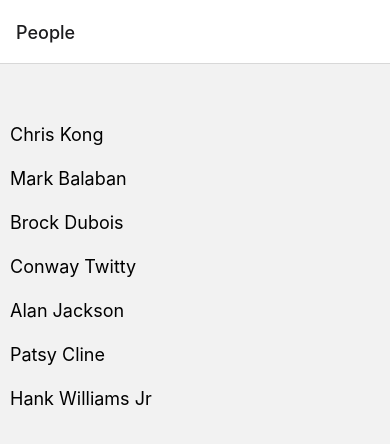
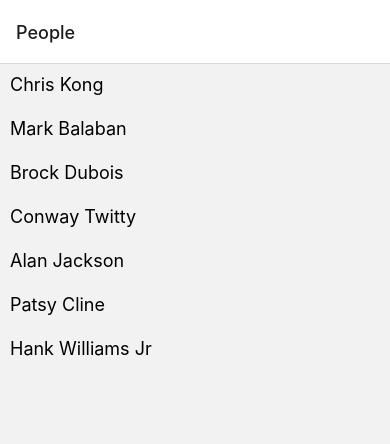
Before and after one commit to nithinyell/People, a React Native app: screen /People in a window 390 px wide. Shown: the top 444 px of the page. Built offline with nearby package versions, Linux system fonts and the light colour scheme.

Commit message:
updated navigation stack

```diff
--- a/App.js
+++ b/App.js
@@ -1,26 +1,11 @@
 import React from 'react';
-import {Text, View, StyleSheet} from 'react-native';
-import PeopleList from './src/modules/people/view/PeopleList';
 import BuildRoot from './src/navigation/navigation';
+import { NavigationContainer } from '@react-navigation/native';
 
-const styles = StyleSheet.create({
-  center: {
-    alignItems: 'center',
-  },
-});
-
-const Greeting = props => {
+const PeopleApp = () => {
   return (
-    <View style={styles.center}>
-      <Text>Hello {props.name}!</Text>
-    </View>
+      <BuildRoot/>
   );
 };
 
-const LotsOfGreetings = () => {
-  return (
-    <BuildRoot/>
-  );
-};
-
-export default LotsOfGreetings;
+export default PeopleApp;
--- a/src/modules/people/view-model/people-viewmodel.js
+++ b/src/modules/people/view-model/people-viewmodel.js
@@ -2,8 +2,9 @@
 
 import { useEffect, useState } from "react"
 import { mockPeopleList } from "../data/mock/peopleList";
+import Person from "../models/person";
 
-const PeopleViewModel = () => {
+const PeopleViewModel = (navigation) => {
     const[people, setPeople] = useState([]);
 
     useEffect(() => {
@@ -12,14 +13,26 @@ const PeopleViewModel = () => {
 
     const fetchPeople = async() => {
         try {
-            const peopleList = await mockPeopleList();
+            const response = await mockPeopleList();
+            const peopleList = response.people.map( (person) =>
+                new Person(
+                    person.name,
+                    person.email,
+                    person.emailType,
+                    person.phoneNumbers
+                )
+            );
             setPeople(peopleList)
         } catch(error) {
             // Retry option to user based on error type
         }
     }
 
-    return people;
+    const navigateToDetails = (person) => {
+        navigation.navigate("Person Details", { person })
+    };
+
+    return { people, navigateToDetails };
 }
 
 export { PeopleViewModel };
--- a/src/modules/people/view/PeopleList.js
+++ b/src/modules/people/view/PeopleList.js
@@ -5,8 +5,7 @@ import { PeopleViewModel } from "../view-model/people-viewmodel";
 
 const styles = StyleSheet.create({
     container: {
-        flex: 1,
-        paddingTop: 22,
+        flex: 1
     },
     person: {
         padding: 10,
@@ -15,23 +14,27 @@ const styles = StyleSheet.create({
     },
   });
 
-const PeopleList = () => {
-    const { people } = PeopleViewModel();
+const PeopleList = ({ navigation }) => {
+    const { people, navigateToDetails } = PeopleViewModel(navigation);
 
     const PersonItem = ({ person }) => {
-        return <View>
-            <Text style={[styles.person]}>
-                {person.name}
-            </Text>
-        </View>
+        return (
+            <View>
+                <TouchableOpacity onPress={() => { navigation.navigate("Person Details") }}>
+                    <Text style={[styles.person]}>
+                        {person.name}
+                    </Text>
+                </TouchableOpacity>
+            </View>
+            );
     };
 
     return (
-        <View style={[styles.center, {top: 50}]}>
+        <View style={[styles.center]}>
             <FlatList
-                data={people}
-                keyExtractor={(person) => person.email}
-                renderItem={({ item }) => <PersonItem person={ item }/>}
+                data={ people }
+                renderItem={({item}) => <PersonItem person={ item }/>}
+                keyExtractor={item => item.email}
             />
         </View>
     );
--- a/src/modules/person-details/view-model/person-details-viewmodel.js
+++ b/src/modules/person-details/view-model/person-details-viewmodel.js
@@ -1,17 +1,17 @@
 // Person Details view model
 
-import { useState } from "react";
+import { useEffect, useState } from "react";
 
 const PersonDetailsViewModel = () => {
-    const[personDetails, setPersonDdtails] = useState([]);
+    const[personDetails, setPersonDetails] = useState([]);
 
     useEffect(() => {
         fetchPersonDetails(123)
     }, []);
 
-
     const fetchPersonDetails = async(personId) => {
         // In real time scenario we may fatch person detials by using personid from API
+        setPersonDetails("ABC")
     }
 
 
--- a/src/modules/person-details/view/person-details.js
+++ b/src/modules/person-details/view/person-details.js
@@ -1,6 +1,6 @@
 // Person Details
 
-import { View } from "react-native";
+import { View,Text} from "react-native";
 import { PersonDetailsViewModel } from "../view-model/person-details-viewmodel";
 
 const PersonDetails = () => {
--- a/src/navigation/navigation.js
+++ b/src/navigation/navigation.js
@@ -10,7 +10,7 @@ const stack = createStackNavigator();
 const BuildRoot = () => {
     return (
         <NavigationContainer>
-            <stack.Navigator initialRouteName="PeopleList">
+            <stack.Navigator>
                 <stack.Screen name="People" component={PeopleList}/>
                 <stack.Screen name="Person Details" component={PersonDetails}/>
             </stack.Navigator>
```
